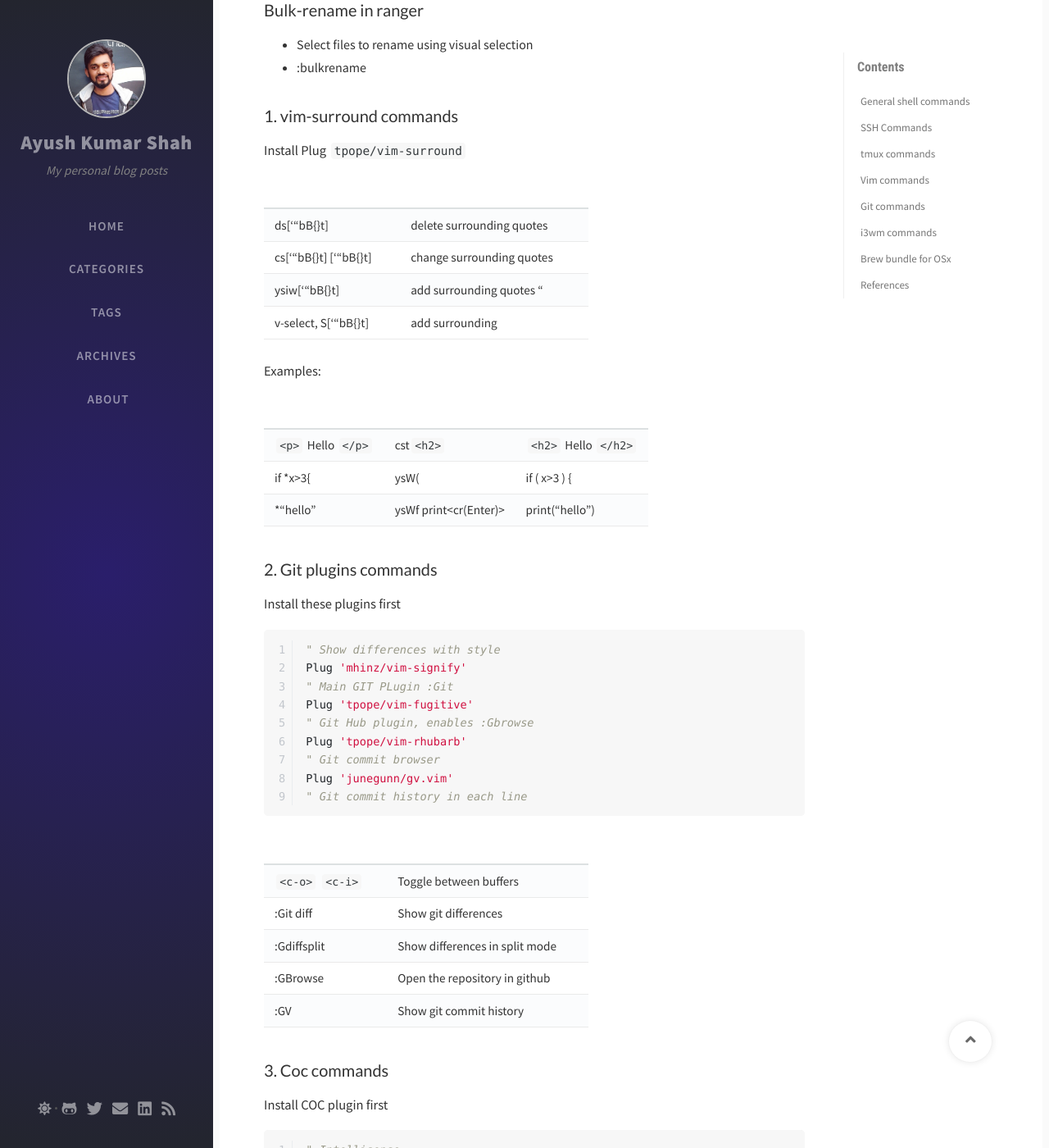
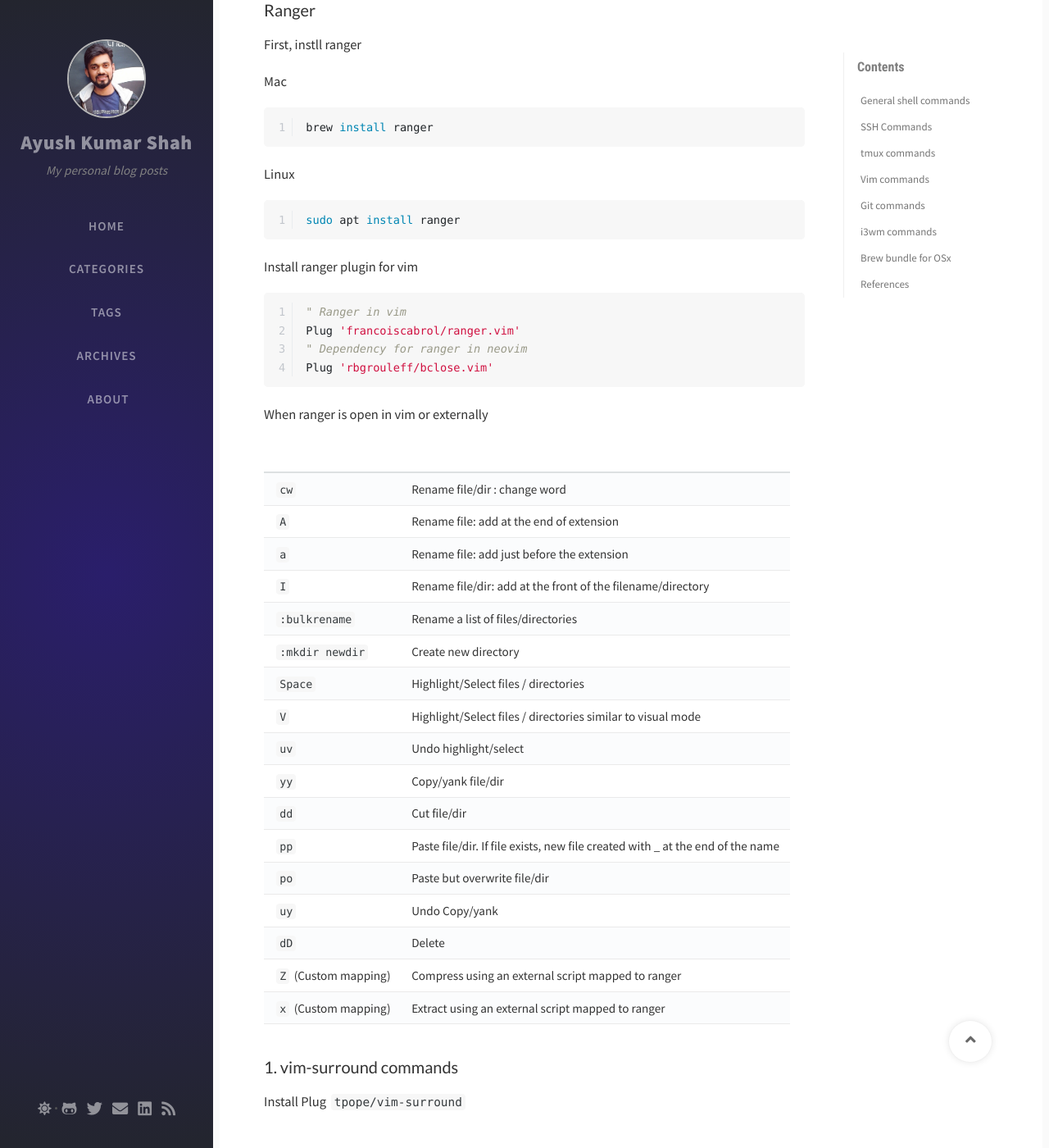
Before and after one commit to ayushkumarshah/ayushkumarshah.github.io, a Jekyll site: the page built from _posts/2020-08-12-common-commands.md, in a window 1280 px wide and 1400 px high, scrolled down 13714 px. Shown: the whole window at 82% size. Built offline with Jekyll 4.4.1, drawn with Linux system fonts in a browser that asks for light colours; nearby versions of some CDN libraries; comment, search, counter and statistics services are not loaded.

Commit message:
Add ranger commands

````diff
--- a/_posts/2020-08-12-common-commands.md
+++ b/_posts/2020-08-12-common-commands.md
@@ -387,10 +387,50 @@ To apply latest settings:
 :source $MYVIMRC
 ```
 
-### Bulk-rename in ranger
+### Ranger
 
-- Select files to rename using visual selection
-- :bulkrename
+First, instll ranger
+
+Mac
+```zsh
+brew install ranger
+```
+
+Linux
+```zsh
+sudo apt install ranger
+```
+
+Install ranger plugin for vim
+
+```vim
+" Ranger in vim
+Plug 'francoiscabrol/ranger.vim'
+" Dependency for ranger in neovim
+Plug 'rbgrouleff/bclose.vim'
+```
+
+When ranger is open in vim or externally
+
+|||
+|--|--|
+|`cw`|Rename file/dir : change word|
+|`A`|Rename file: add at the end of extension|
+|`a`|Rename file: add just before the extension|
+|`I`|Rename file/dir: add at the front of the filename/directory|
+|`:bulkrename`|Rename a list of files/directories|
+|`:mkdir newdir`|Create new directory|
+|`Space`|Highlight/Select files / directories|
+|`V`|Highlight/Select files / directories similar to visual mode|
+|`uv`|Undo highlight/select|
+|`yy`|Copy/yank file/dir|
+|`dd`|Cut file/dir|
+|`pp`|Paste file/dir. If file exists, new file created with _ at the end of the name|
+|`po`|Paste but overwrite file/dir|
+|`uy`|Undo Copy/yank|
+|`dD`|Delete|
+|`Z` (Custom mapping)|Compress using an external script mapped to ranger|
+|`x` (Custom mapping)|Extract using an external script mapped to ranger|
 
 ### 1. vim-surround commands
 
````
